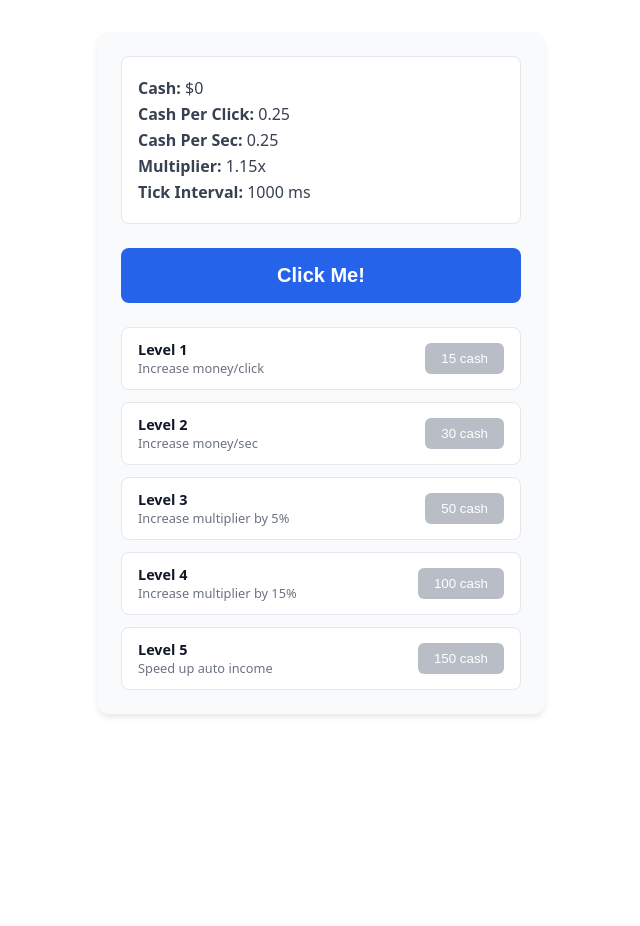
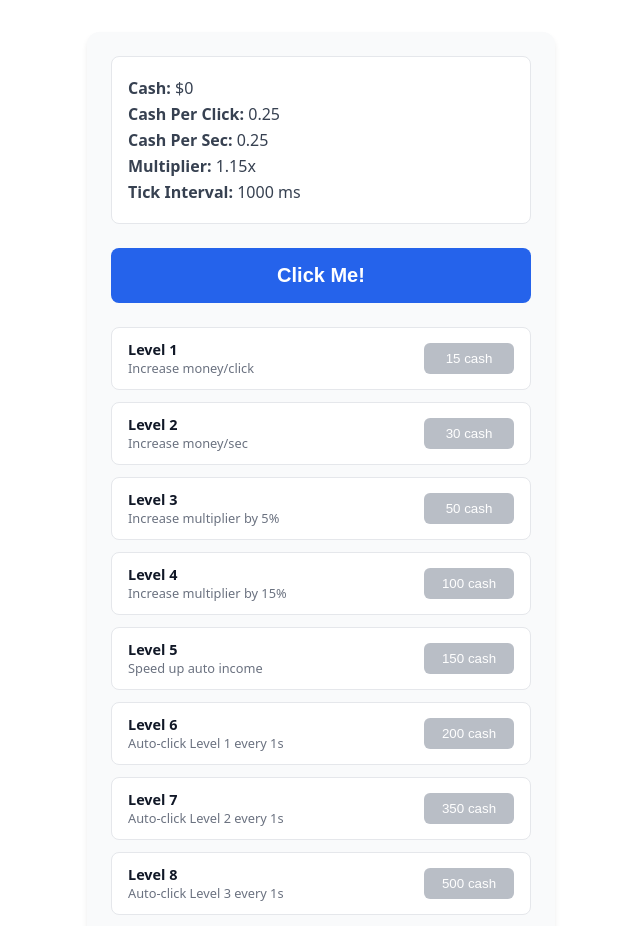
Before and after one commit to webrune-tim/svelte-button-masher, a SvelteKit app: page / in a window 1280 px wide. Shown: the top 926 px of the page, without its empty margins (319-959 px from the left). Before the commit the page ends 800 px from the top, so only its background shows below. Built offline with nearby package versions, Linux system fonts and the light colour scheme.

Commit message:
better game

```diff
--- a/src/routes/+page.svelte
+++ b/src/routes/+page.svelte
@@ -7,7 +7,14 @@
   let multiplier = $state(1.15);
   let time = $state(1000);
 
+  // Auto-purchaser unlock states and interval timing
+  let autoClickL1 = $state(false);
+  let autoClickL2 = $state(false);
+  let autoClickL3 = $state(false);
+  let autoPurchaserIntervalTime = $state(1000);
+
   let timerId: ReturnType<typeof setInterval> | null = null;
+  let autoPurchaserId: ReturnType<typeof setInterval> | null = null;
   let isLoaded = $state(false);
 
   const fmt = (n: number) => Number(n.toFixed(2));
@@ -19,13 +26,6 @@
     timerId = setInterval(() => {
       cash += cashPerSec;
     }, time);
-  }
-
-  function stopTimer(): void {
-    if (timerId !== null) {
-      clearInterval(timerId);
-      timerId = null;
-    }
   }
 
   function handleMainClick(): void {
@@ -60,10 +60,65 @@
     resetCashAfterUpgrade();
   }
 
-  // Restarts the interval automatically when `time` changes while timer is active
+  function unlockAutoClickL1(): void {
+    autoClickL1 = true;
+    resetCashAfterUpgrade();
+    startAutoPurchaser();
+  }
+
+  function unlockAutoClickL2(): void {
+    autoClickL2 = true;
+    resetCashAfterUpgrade();
+    startAutoPurchaser();
+  }
+
+  function unlockAutoClickL3(): void {
+    autoClickL3 = true;
+    resetCashAfterUpgrade();
+    startAutoPurchaser();
+  }
+
+  function speedUpAutoPurchasers(): void {
+    autoPurchaserIntervalTime *= 0.9;
+    resetCashAfterUpgrade();
+    startAutoPurchaser();
+  }
+
+  // Check if player can afford an upgrade cost based on 20% reset rule
+  // (Since any purchase leaves cash at 20% of prior total, cost must be <= 80% of current cash)
+  function canAfford(cost: number): boolean {
+    return cash > cost;
+  }
+
+  function startAutoPurchaser(): void {
+    if (autoPurchaserId !== null) {
+      clearInterval(autoPurchaserId);
+    }
+    autoPurchaserId = setInterval(() => {
+      const l1Cost = 200;
+      const l2Cost = 350;
+      const l3Cost = 500;
+
+      if (autoClickL3 && canAfford(l3Cost)) {
+        increaseMultiplier(0.05);
+      } else if (autoClickL2 && canAfford(l2Cost)) {
+        handleCashPerSec(multiplier);
+      } else if (autoClickL1 && canAfford(l1Cost)) {
+        handleCashPerClick(multiplier);
+      }
+    }, autoPurchaserIntervalTime);
+  }
+
+  // Restarts intervals automatically when timing configurations change
   $effect(() => {
     if (timerId !== null) {
       startTimer();
+    }
+  });
+
+  $effect(() => {
+    if (autoClickL1 || autoClickL2 || autoClickL3) {
+      startAutoPurchaser();
     }
   });
 
@@ -78,6 +133,10 @@
         cashPerSec = parsed.cashPerSec ?? 0.25;
         multiplier = parsed.multiplier ?? 1.15;
         time = parsed.time ?? 1000;
+        autoClickL1 = parsed.autoClickL1 ?? false;
+        autoClickL2 = parsed.autoClickL2 ?? false;
+        autoClickL3 = parsed.autoClickL3 ?? false;
+        autoPurchaserIntervalTime = parsed.autoPurchaserIntervalTime ?? 1000;
         if (parsed.isTimerRunning) {
           startTimer();
         }
@@ -97,6 +156,10 @@
       cashPerSec,
       multiplier,
       time,
+      autoClickL1,
+      autoClickL2,
+      autoClickL3,
+      autoPurchaserIntervalTime,
       isTimerRunning: timerId !== null
     };
     localStorage.setItem('button_masher_save', JSON.stringify(saveData));
@@ -107,6 +170,7 @@
     title: string;
     description: string;
     cost: number;
+    purchased?: boolean;
     action: () => void;
   }
 
@@ -145,6 +209,37 @@
       description: 'Speed up auto income',
       cost: 150,
       action: () => speedUpTimer()
+    },
+    {
+      level: 6,
+      title: 'Level 6',
+      description: 'Auto-click Level 1 every 1s',
+      cost: 200,
+      purchased: autoClickL1,
+      action: () => unlockAutoClickL1()
+    },
+    {
+      level: 7,
+      title: 'Level 7',
+      description: 'Auto-click Level 2 every 1s',
+      cost: 350,
+      purchased: autoClickL2,
+      action: () => unlockAutoClickL2()
+    },
+    {
+      level: 8,
+      title: 'Level 8',
+      description: 'Auto-click Level 3 every 1s',
+      cost: 500,
+      purchased: autoClickL3,
+      action: () => unlockAutoClickL3()
+    },
+    {
+      level: 9,
+      title: 'Level 9',
+      description: 'Make auto-purchasers 10% faster',
+      cost: 750,
+      action: () => speedUpAutoPurchasers()
     }
   ]);
 </script>
@@ -171,10 +266,10 @@
         </div>
         <button
           class="power"
-          disabled={cash <= item.cost}
+          disabled={cash <= item.cost || item.purchased}
           onclick={item.action}
         >
-          {item.cost} cash
+          {item.purchased ? 'Owned' : `${item.cost} cash`}
         </button>
       </div>
     {/each}
@@ -184,7 +279,7 @@
 <style>
   .game-container {
     font-family: system-ui, -apple-system, BlinkMacSystemFont, 'Segoe UI', Roboto, sans-serif;
-    max-width: 400px;
+    max-width: 420px;
     margin: 2rem auto;
     padding: 1.5rem;
     background: #f9fafb;
@@ -265,6 +360,8 @@
       cursor: pointer;
       font-weight: 500;
       transition: background 0.2s;
+      min-width: 90px;
+      text-align: center;
 
       &:hover:not(:disabled) {
         background: #15803d;
```
